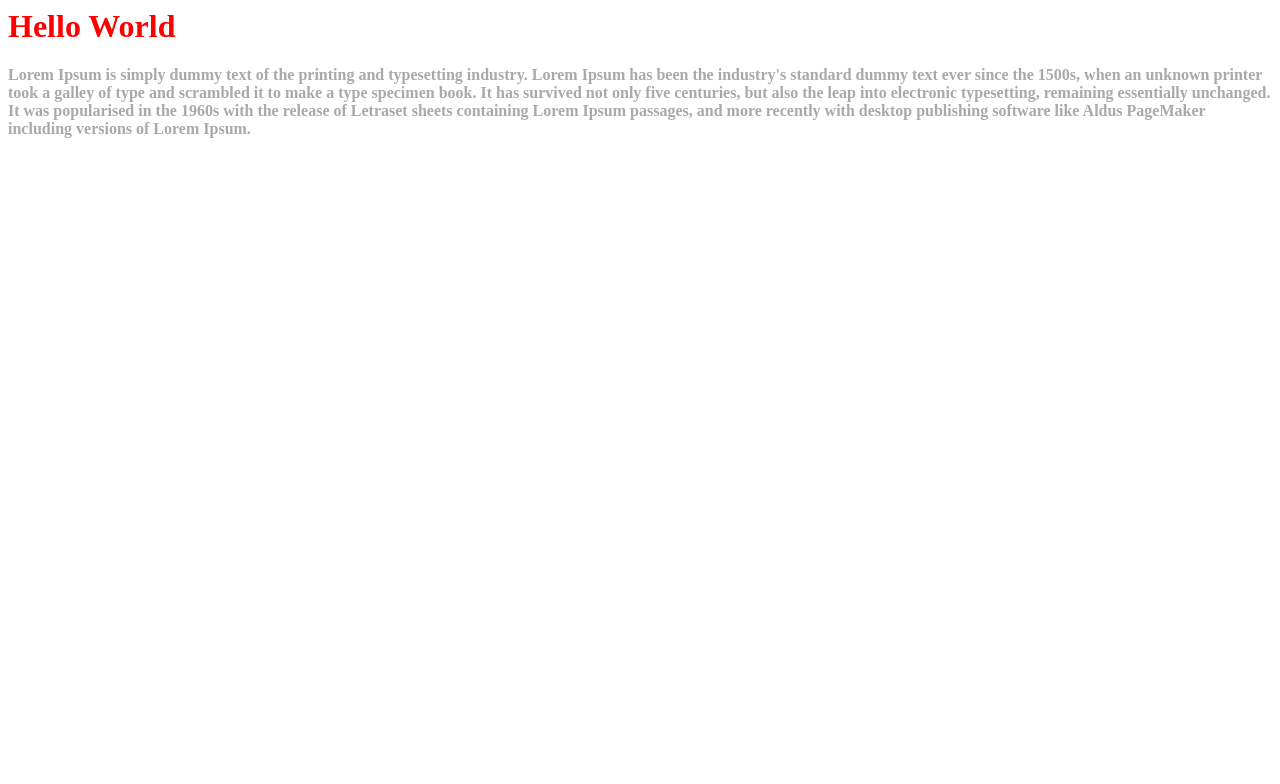
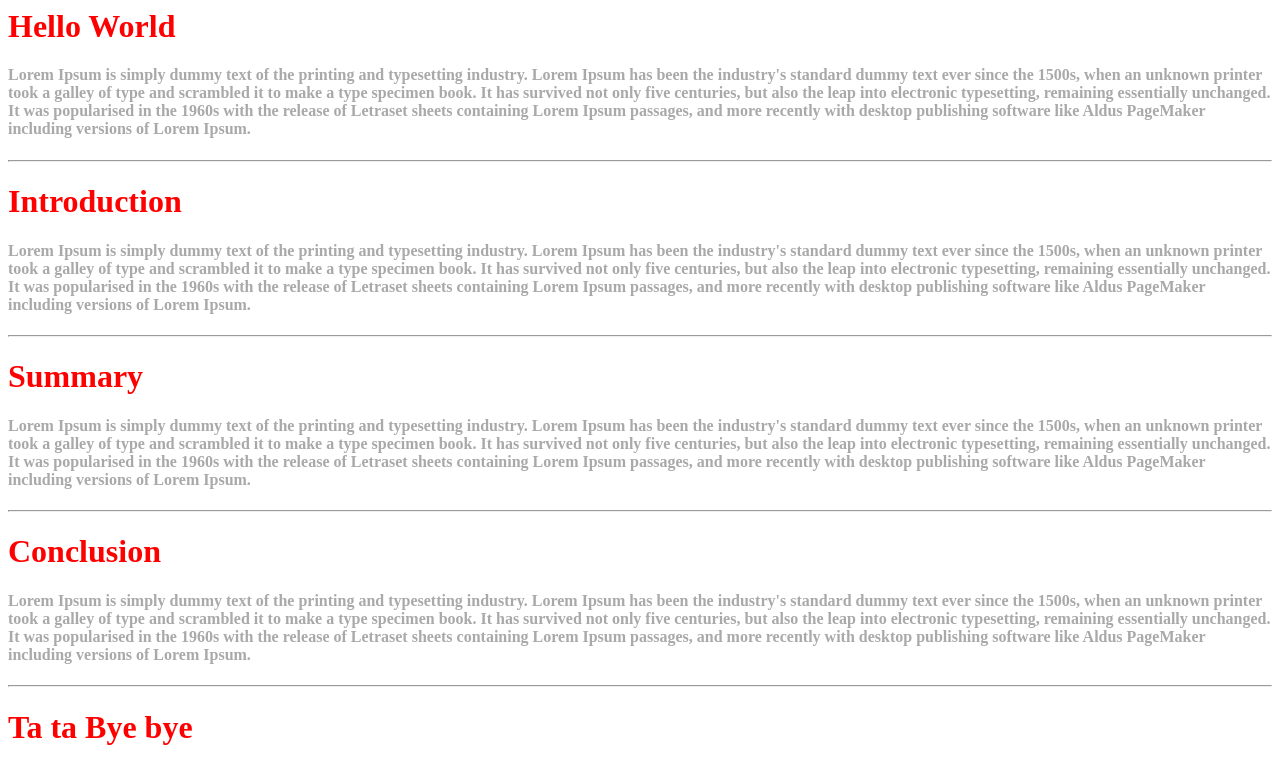
Before and after one commit to mysirg/dummy-project, a plain HTML site: page dummy-project/index.html in a window 1280 px wide. Drawn offline with Linux system fonts and the light colour scheme.

Commit message:
code changes for feature one
code changes for feature one

```diff
--- a/dummy-project/index.html
+++ b/dummy-project/index.html
@@ -8,7 +8,21 @@
 <body>
 	<h1> Hello World </h1>
 
+	<h4> Lorem Ipsum is simply dummy text of the printing and typesetting industry. Lorem Ipsum has been the industry's standard dummy text ever since the 1500s, when an unknown printer took a galley of type and scrambled it to make a type specimen book. It has survived not only five centuries, but also the leap into electronic typesetting, remaining essentially unchanged. It was popularised in the 1960s with the release of Letraset sheets containing Lorem Ipsum passages, and more recently with desktop publishing software like Aldus PageMaker including versions of Lorem Ipsum. </h4>
+
+	<hr>
+	<h1> Introduction </h1>
+	<h4> Lorem Ipsum is simply dummy text of the printing and typesetting industry. Lorem Ipsum has been the industry's standard dummy text ever since the 1500s, when an unknown printer took a galley of type and scrambled it to make a type specimen book. It has survived not only five centuries, but also the leap into electronic typesetting, remaining essentially unchanged. It was popularised in the 1960s with the release of Letraset sheets containing Lorem Ipsum passages, and more recently with desktop publishing software like Aldus PageMaker including versions of Lorem Ipsum. </h4>
+
+	<hr>
+	<h1> Summary </h1>
+
+	<h4> Lorem Ipsum is simply dummy text of the printing and typesetting industry. Lorem Ipsum has been the industry's standard dummy text ever since the 1500s, when an unknown printer took a galley of type and scrambled it to make a type specimen book. It has survived not only five centuries, but also the leap into electronic typesetting, remaining essentially unchanged. It was popularised in the 1960s with the release of Letraset sheets containing Lorem Ipsum passages, and more recently with desktop publishing software like Aldus PageMaker including versions of Lorem Ipsum. </h4>
+	<hr>
+	<h1> Conclusion </h1>
+
     <h4> Lorem Ipsum is simply dummy text of the printing and typesetting industry. Lorem Ipsum has been the industry's standard dummy text ever since the 1500s, when an unknown printer took a galley of type and scrambled it to make a type specimen book. It has survived not only five centuries, but also the leap into electronic typesetting, remaining essentially unchanged. It was popularised in the 1960s with the release of Letraset sheets containing Lorem Ipsum passages, and more recently with desktop publishing software like Aldus PageMaker including versions of Lorem Ipsum. </h4>
-
+	<hr>
+	<h1> Ta ta Bye bye </h1>
 </body>
 </html>
```
